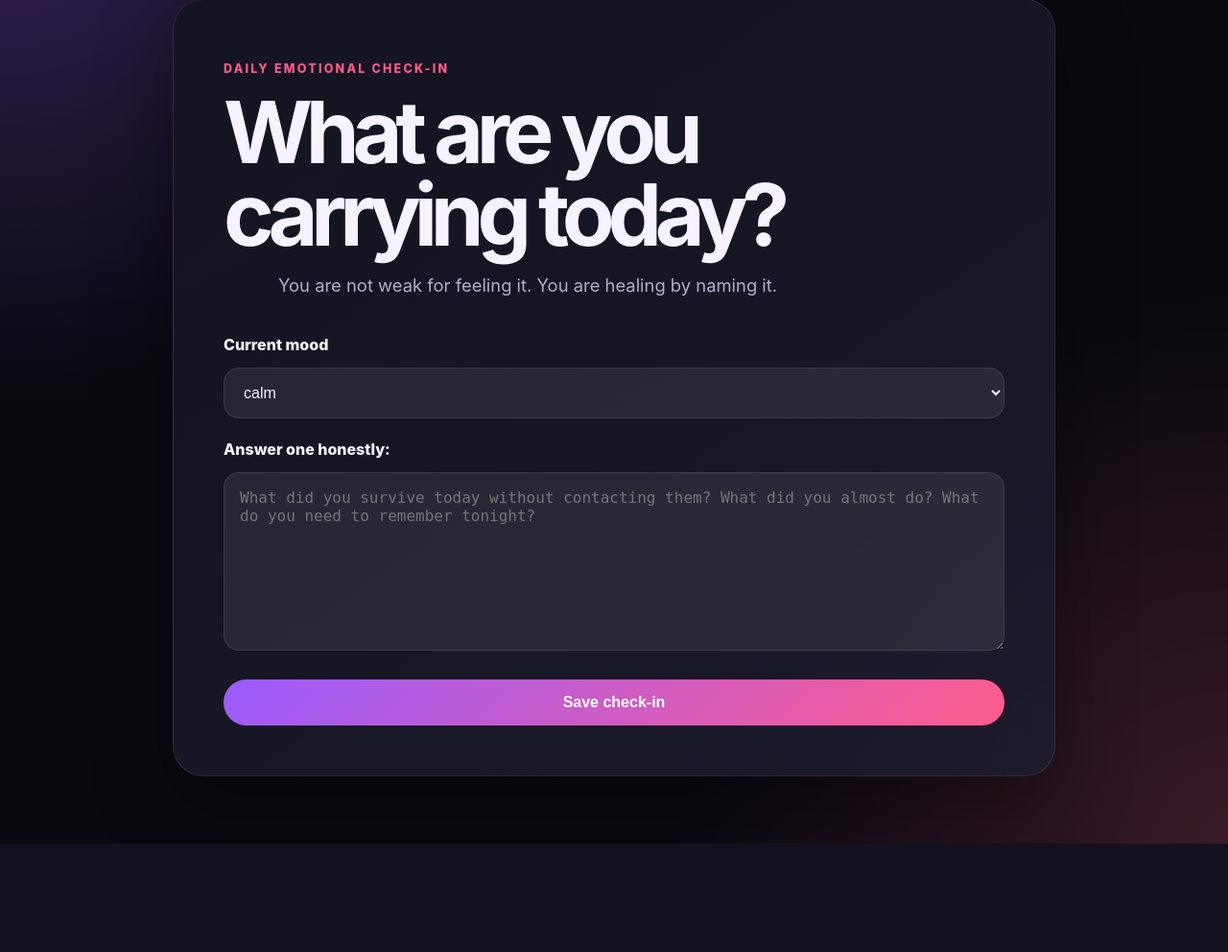
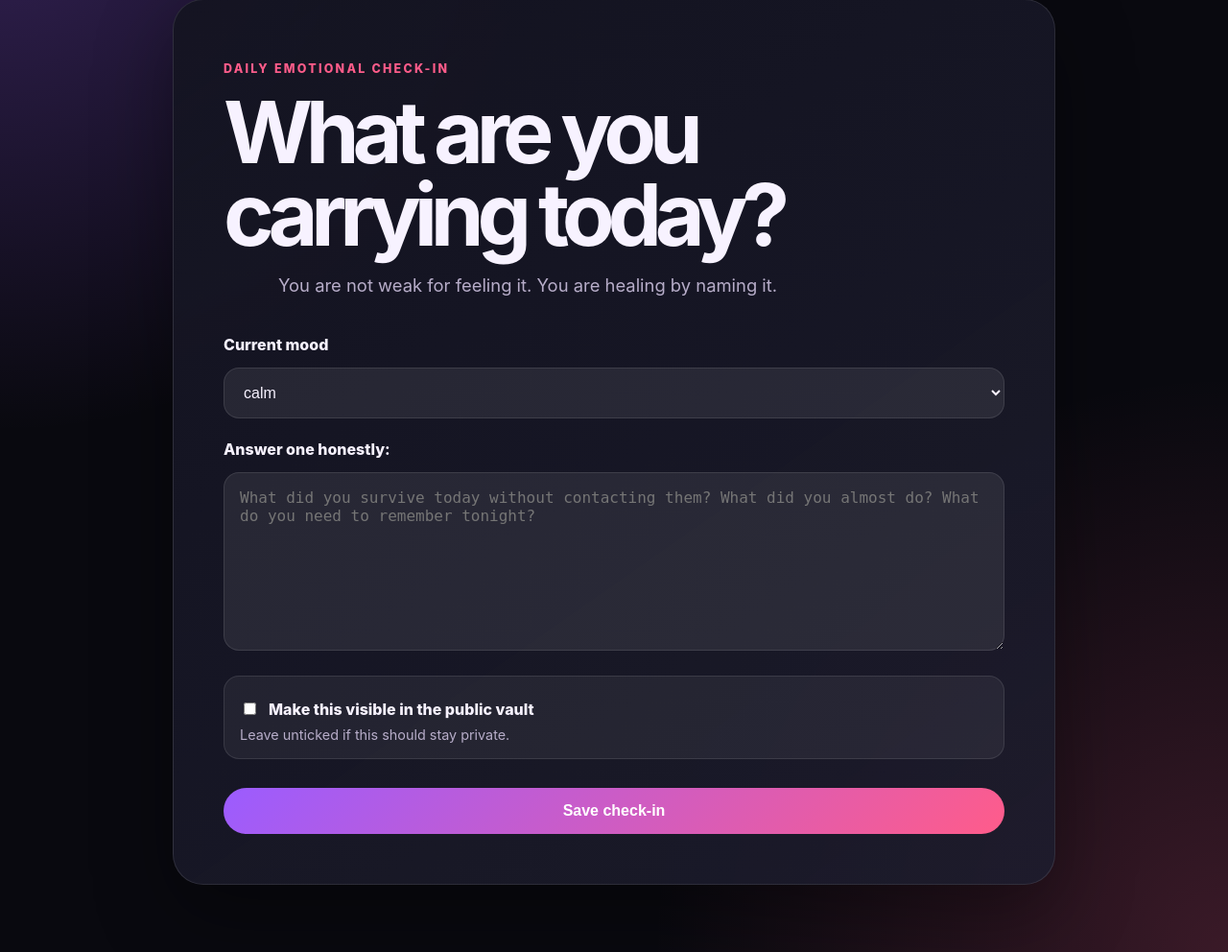
Before and after one commit to sperzuu-cyber/diary-app2, a Flask app: page /checkin in a window 1280 px wide. Shown: the part 150-1142 px from the top of the page at 96% size. Before the commit the page ends 1029 px from the top, so only its background shows below. Run offline with Flask 3, Linux system fonts and the light colour scheme; the visitor is signed in with stand-in values (Sample User, id 1).

Commit message:
changing UI, adding public vault

```diff
--- a/app.py
+++ b/app.py
@@ -26,6 +26,11 @@ def close_db(error):
         db.close()
 
 
+def column_exists(db, table_name, column_name):
+    columns = db.execute(f"PRAGMA table_info({table_name})").fetchall()
+    return any(column["name"] == column_name for column in columns)
+
+
 def init_db():
     db = get_db()
 
@@ -46,10 +51,14 @@ def init_db():
             entry_type TEXT NOT NULL,
             content TEXT NOT NULL,
             mood TEXT,
+            is_public INTEGER DEFAULT 0,
             created_at TEXT NOT NULL,
             FOREIGN KEY (user_id) REFERENCES users (id)
         )
     """)
+
+    if not column_exists(db, "entries", "is_public"):
+        db.execute("ALTER TABLE entries ADD COLUMN is_public INTEGER DEFAULT 0")
 
     db.execute("""
         CREATE TABLE IF NOT EXISTS urges (
@@ -189,6 +198,7 @@ def write_instead():
         message = request.form.get("message_they_wanted_to_send", "").strip()
         hoped_reply = request.form.get("hoped_reply", "").strip()
         ignored_feeling = request.form.get("ignored_feeling", "").strip()
+        is_public = 1 if request.form.get("is_public") == "on" else 0
 
         if custom_trigger:
             trigger = custom_trigger
@@ -212,10 +222,10 @@ def write_instead():
         db.execute(
             """
             INSERT INTO entries
-            (user_id, entry_type, content, mood, created_at)
-            VALUES (?, ?, ?, ?, ?)
+            (user_id, entry_type, content, mood, is_public, created_at)
+            VALUES (?, ?, ?, ?, ?, ?)
             """,
-            (session["user_id"], "unsent_message", message, trigger, now)
+            (session["user_id"], "unsent_message", message, trigger, is_public, now)
         )
 
         db.commit()
@@ -234,6 +244,7 @@ def checkin():
     if request.method == "POST":
         mood = request.form.get("mood", "")
         content = request.form.get("content", "").strip()
+        is_public = 1 if request.form.get("is_public") == "on" else 0
 
         if not content:
             flash("Write at least one honest sentence.", "warning")
@@ -242,14 +253,16 @@ def checkin():
         db = get_db()
         db.execute(
             """
-            INSERT INTO entries (user_id, entry_type, content, mood, created_at)
-            VALUES (?, ?, ?, ?, ?)
+            INSERT INTO entries
+            (user_id, entry_type, content, mood, is_public, created_at)
+            VALUES (?, ?, ?, ?, ?, ?)
             """,
             (
                 session["user_id"],
                 "daily_checkin",
                 content,
                 mood,
+                is_public,
                 datetime.now().strftime("%Y-%m-%d %H:%M:%S")
             )
         )
@@ -288,6 +301,23 @@ def journal():
     return render_template("journal.html", entries=entries, urges=urges, user=current_user())
 
 
+@app.route("/public-vault")
+def public_vault():
+    db = get_db()
+
+    entries = db.execute(
+        """
+        SELECT entries.*, users.username
+        FROM entries
+        JOIN users ON entries.user_id = users.id
+        WHERE entries.is_public = 1
+        ORDER BY entries.created_at DESC
+        """
+    ).fetchall()
+
+    return render_template("public_vault.html", entries=entries, user=current_user())
+
+
 @app.route("/streak")
 def streak():
     if not login_required():
@@ -318,14 +348,16 @@ def relapse():
 
     db.execute(
         """
-        INSERT INTO entries (user_id, entry_type, content, mood, created_at)
-        VALUES (?, ?, ?, ?, ?)
+        INSERT INTO entries
+        (user_id, entry_type, content, mood, is_public, created_at)
+        VALUES (?, ?, ?, ?, ?, ?)
         """,
         (
             session["user_id"],
             "relapse_reset",
             "Healing is not linear. I am starting again without shame.",
             "reset",
+            0,
             datetime.now().strftime("%Y-%m-%d %H:%M:%S")
         )
     )
--- a/static/style.css
+++ b/static/style.css
@@ -389,3 +389,27 @@ textarea {
         text-align: center;
     }
 }
+
+.privacy-box {
+    margin-top: 12px;
+    padding: 16px;
+    border-radius: 16px;
+    background: rgba(255,255,255,0.06);
+    border: 1px solid var(--border);
+}
+
+.checkbox-label {
+    display: flex;
+    gap: 10px;
+    align-items: center;
+}
+
+.checkbox-label input {
+    width: auto;
+}
+
+.privacy-box p {
+    margin: 8px 0 0;
+    color: var(--muted);
+    font-size: 0.9rem;
+}
--- a/templates/base.html
+++ b/templates/base.html
@@ -19,6 +19,7 @@
             <a href="{{ url_for('streak') }}">Streak</a>
             <a href="{{ url_for('journal') }}">Vault</a>
             <a href="{{ url_for('logout') }}">Logout</a>
+            <a href="{{ url_for('public_vault') }}">Public Vault</a>
         {% else %}
             <a href="{{ url_for('login') }}">Login</a>
             <a href="{{ url_for('register') }}" class="button-small">Start</a>
--- a/templates/checkin.html
+++ b/templates/checkin.html
@@ -24,6 +24,15 @@
             <label>Answer one honestly:</label>
             <textarea name="content" rows="8" placeholder="What did you survive today without contacting them? What did you almost do? What do you need to remember tonight?" required></textarea>
 
+
+            <div class="privacy-box">
+                <label class="checkbox-label">
+                    <input type="checkbox" name="is_public">
+                    Make this visible in the public vault
+                </label>
+                <p>Leave unticked if this should stay private.</p>
+            </div>
+
             <button type="submit" class="button full">Save check-in</button>
         </form>
     </div>
```
Also changed, not shown: templates/public_vault.html (added, +28 -0 lines), templates/write_instead.html (+8 -0 lines).
